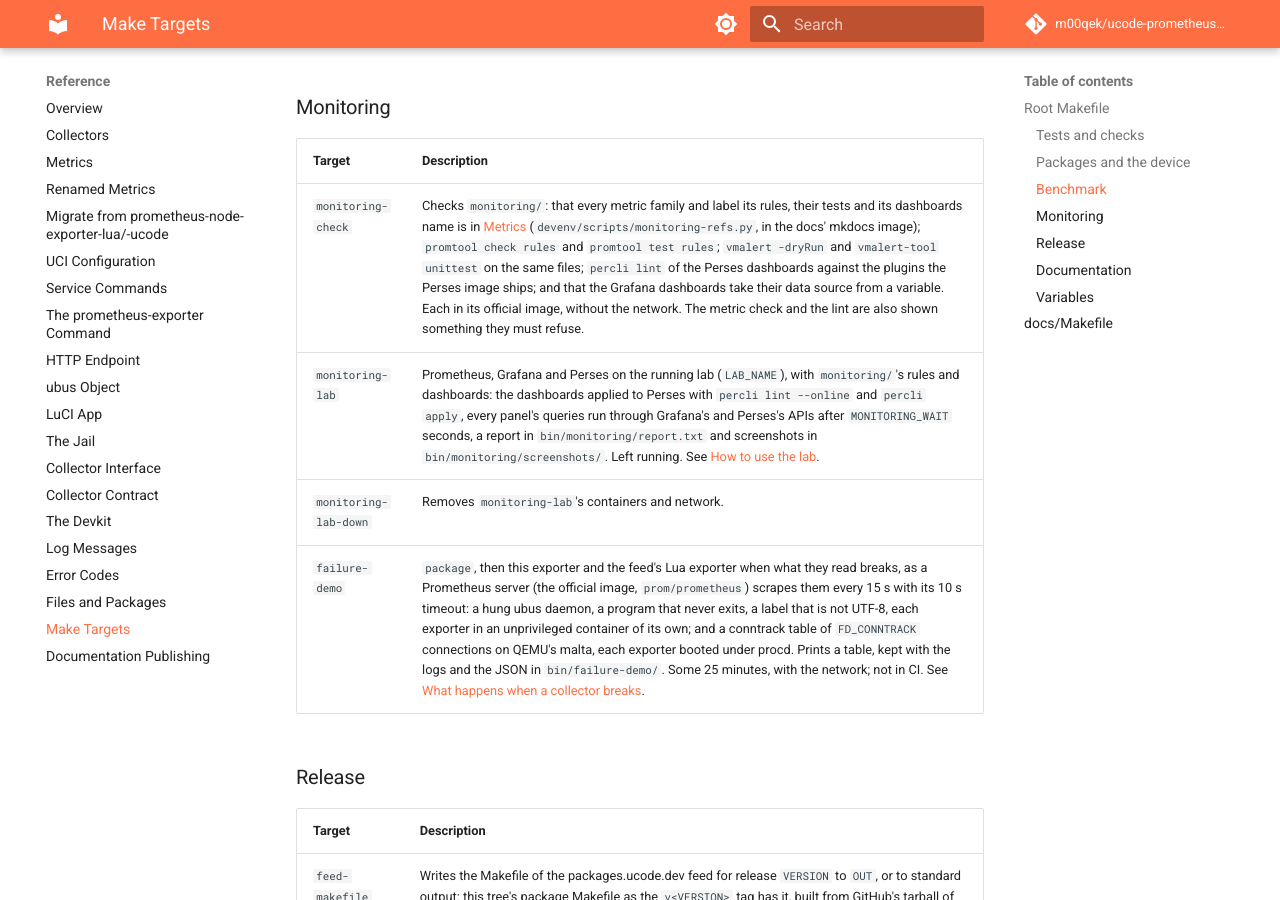
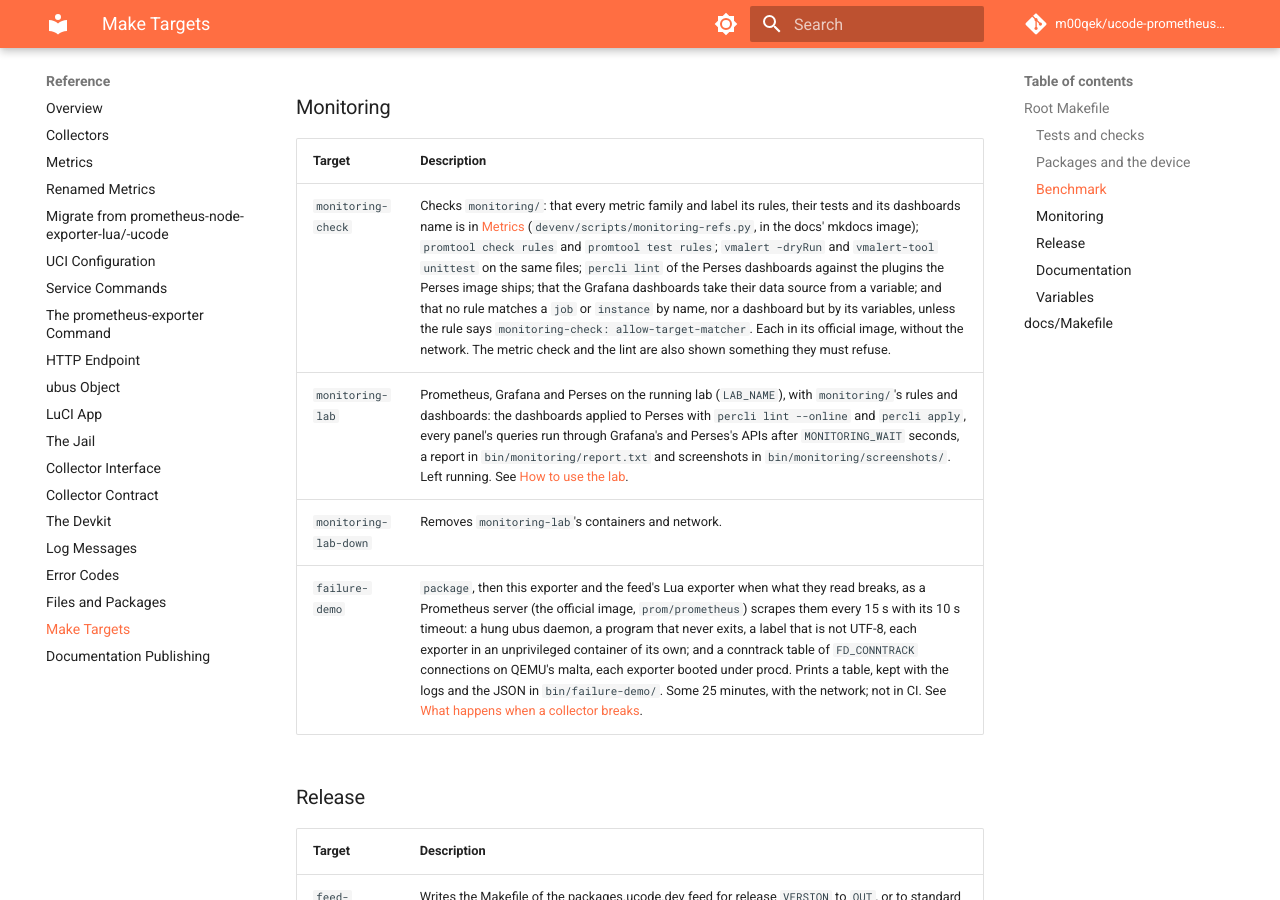
Before and after one commit to m00qek/ucode-prometheus-exporter, an MkDocs documentation site: the page built from docs/reference/make-targets.md, in a window 1280 px wide and 900 px high, scrolled down 2380 px. Built offline with MkDocs 1.6.1 and Material for MkDocs 9.7.7, drawn with Linux system fonts in a browser that asks for light colours; comment, search, counter and statistics services are not loaded.

Commit message:
Say that monitoring-check refuses a rule that names its job or instance

```diff
--- a/docs/reference/make-targets.md
+++ b/docs/reference/make-targets.md
@@ -46,7 +46,7 @@ Every target runs in Docker, but `feed-makefile`, a shell script with `curl`; no
 
 | Target | Description |
 | :--- | :--- |
-| `monitoring-check` | Checks `monitoring/`: that every metric family and label its rules, their tests and its dashboards name is in [Metrics](metrics.md) (`devenv/scripts/monitoring-refs.py`, in the docs' mkdocs image); `promtool check rules` and `promtool test rules`; `vmalert -dryRun` and `vmalert-tool unittest` on the same files; `percli lint` of the Perses dashboards against the plugins the Perses image ships; and that the Grafana dashboards take their data source from a variable. Each in its official image, without the network. The metric check and the lint are also shown something they must refuse. |
+| `monitoring-check` | Checks `monitoring/`: that every metric family and label its rules, their tests and its dashboards name is in [Metrics](metrics.md) (`devenv/scripts/monitoring-refs.py`, in the docs' mkdocs image); `promtool check rules` and `promtool test rules`; `vmalert -dryRun` and `vmalert-tool unittest` on the same files; `percli lint` of the Perses dashboards against the plugins the Perses image ships; that the Grafana dashboards take their data source from a variable; and that no rule matches a `job` or `instance` by name, nor a dashboard but by its variables, unless the rule says `monitoring-check: allow-target-matcher`. Each in its official image, without the network. The metric check and the lint are also shown something they must refuse. |
 | `monitoring-lab` | Prometheus, Grafana and Perses on the running lab (`LAB_NAME`), with `monitoring/`'s rules and dashboards: the dashboards applied to Perses with `percli lint --online` and `percli apply`, every panel's queries run through Grafana's and Perses's APIs after `MONITORING_WAIT` seconds, a report in `bin/monitoring/report.txt` and screenshots in `bin/monitoring/screenshots/`. Left running. See [How to use the lab](../how-to/developer/lab.md#watch-it-with-prometheus-grafana-and-perses). |
 | `monitoring-lab-down` | Removes `monitoring-lab`'s containers and network. |
 | `failure-demo` | `package`, then this exporter and the feed's Lua exporter when what they read breaks, as a Prometheus server (the official image, `prom/prometheus`) scrapes them every 15 s with its 10 s timeout: a hung ubus daemon, a program that never exits, a label that is not UTF-8, each exporter in an unprivileged container of its own; and a conntrack table of `FD_CONNTRACK` connections on QEMU's malta, each exporter booted under procd. Prints a table, kept with the logs and the JSON in `bin/failure-demo/`. Some 25 minutes, with the network; not in CI. See [What happens when a collector breaks](../explanation/when-a-collector-breaks.md#reproduce). |
```
